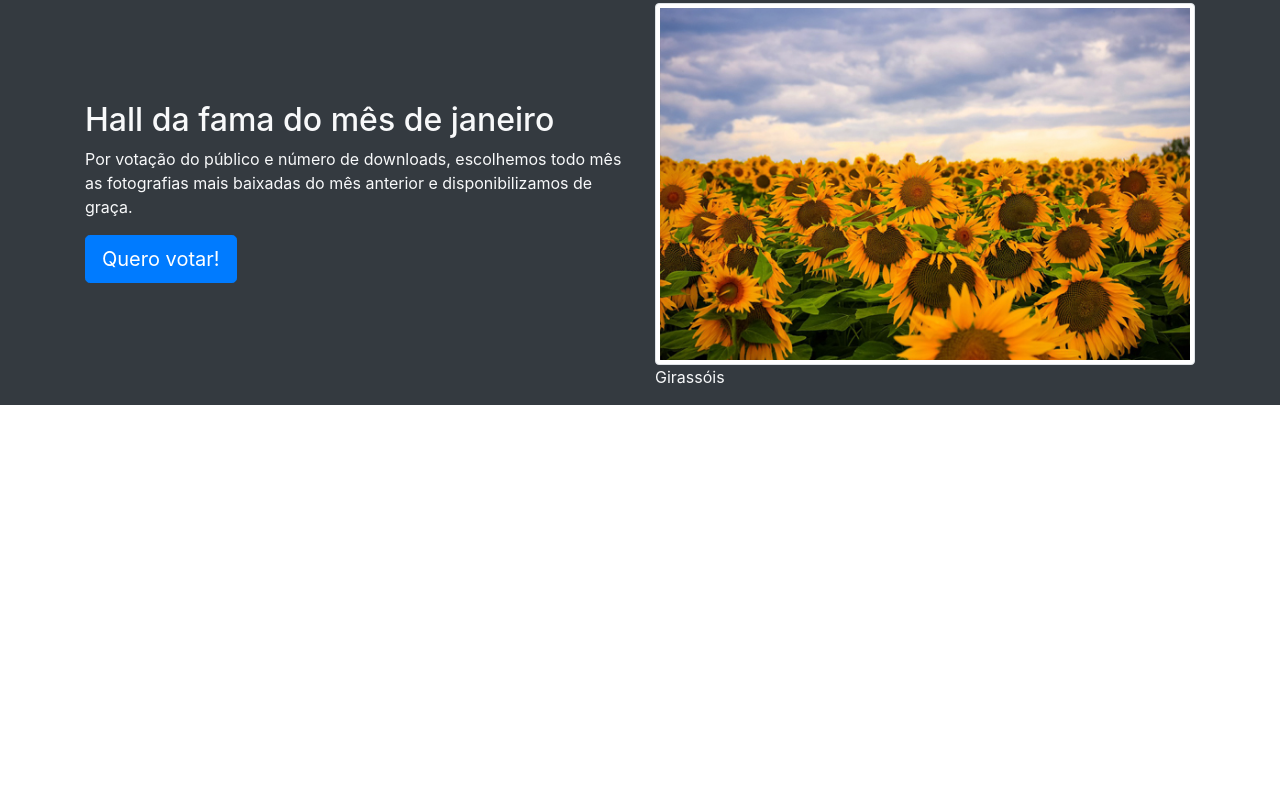
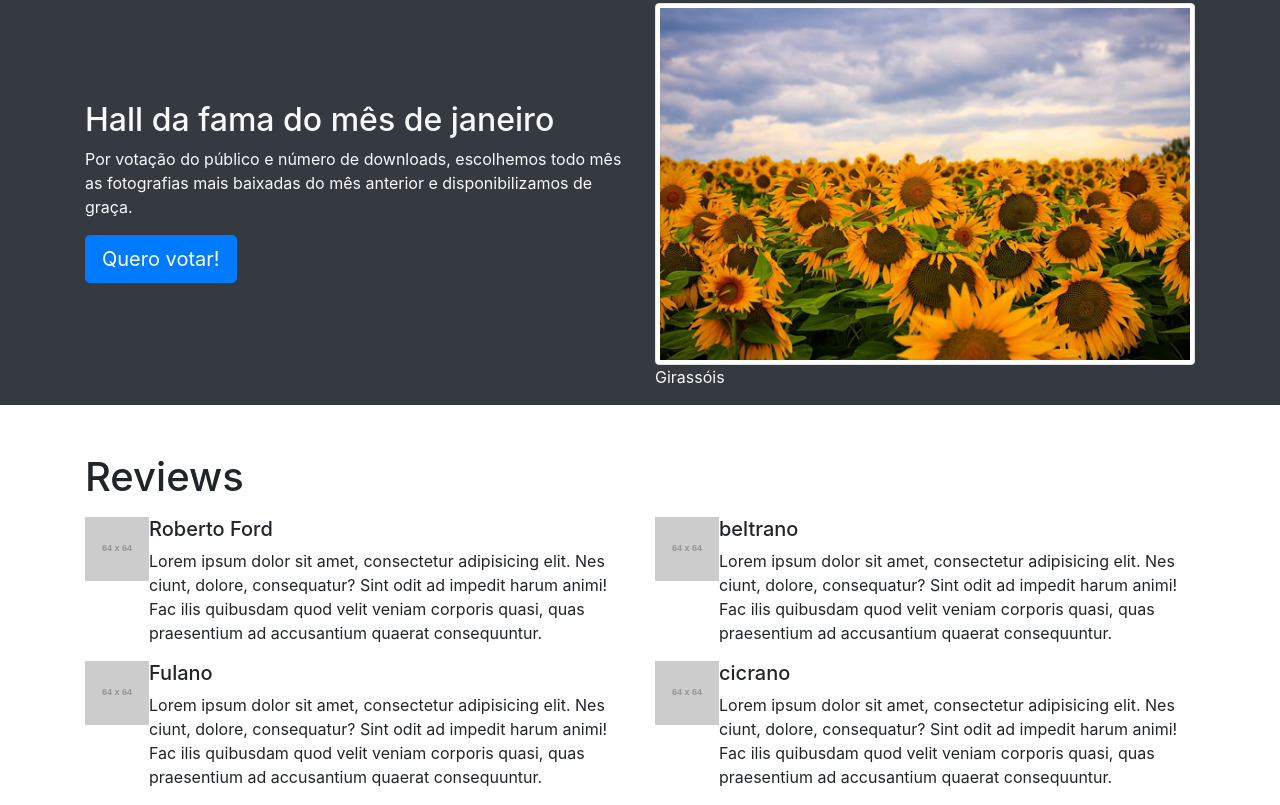
Before and after one commit to Marcos-Prr/bootstrap, a plain HTML site: page projeto-better/index.html in a window 1280 px wide. Shown: the part 907-1712 px from the top of the page. Before the commit the page ends 1312 px from the top, so only its background shows below. Drawn offline with Linux system fonts and the light colour scheme; placeholder pictures from the web are drawn by us.

Commit message:
implement the section reviews

```diff
--- a/projeto-better/index.html
+++ b/projeto-better/index.html
@@ -144,6 +144,63 @@
             </section>
 
 
+            <section class="reviews">
+                <div class="container pt-5">
+                    <h1 class="mb-3">Reviews</h1>
+                    <div class="row">
+                        <div class="media col-md-6">
+                            <img src="https://dummyimage.com/64x64/000000/fff" alt="Roberto Ford">
+                            <div class="media-body">
+
+                                <h2 class="h5">Roberto Ford</h2>
+
+                                <p>Lorem	ipsum	dolor	sit	amet,	consectetur	adipisicing	elit.	Nes
+                                ciunt,	dolore,	consequatur?	Sint	odit	ad	impedit	harum	animi!	Fac
+                                ilis	quibusdam	quod	velit	veniam	corporis	quasi,	quas	praesentium
+                                ad	accusantium	quaerat	consequuntur.</p>
+                            </div>
+                        </div>
+                        <div class="media col-md-6">
+                            <img src="https://dummyimage.com/64x64/000000/fff" alt="Roberto Ford">
+                            <div class="media-body">
+
+                                <h2 class="h5">beltrano</h2>
+
+                                <p>Lorem	ipsum	dolor	sit	amet,	consectetur	adipisicing	elit.	Nes
+                                ciunt,	dolore,	consequatur?	Sint	odit	ad	impedit	harum	animi!	Fac
+                                ilis	quibusdam	quod	velit	veniam	corporis	quasi,	quas	praesentium
+                                ad	accusantium	quaerat	consequuntur.</p>
+                            </div>
+                        </div>
+                        <div class="media col-md-6">
+                            <img src="https://dummyimage.com/64x64/000000/fff" alt="Roberto Ford">
+                            <div class="media-body">
+
+                                <h2 class="h5">Fulano</h2>
+
+                                <p>Lorem	ipsum	dolor	sit	amet,	consectetur	adipisicing	elit.	Nes
+                                ciunt,	dolore,	consequatur?	Sint	odit	ad	impedit	harum	animi!	Fac
+                                ilis	quibusdam	quod	velit	veniam	corporis	quasi,	quas	praesentium
+                                ad	accusantium	quaerat	consequuntur.</p>
+                            </div>
+                        </div>
+                        <div class="media col-md-6">
+                            <img src="https://dummyimage.com/64x64/000000/fff" alt="Roberto Ford">
+                            <div class="media-body">
+
+                                <h2 class="h5">cicrano</h2>
+
+                                <p>Lorem	ipsum	dolor	sit	amet,	consectetur	adipisicing	elit.	Nes
+                                ciunt,	dolore,	consequatur?	Sint	odit	ad	impedit	harum	animi!	Fac
+                                ilis	quibusdam	quod	velit	veniam	corporis	quasi,	quas	praesentium
+                                ad	accusantium	quaerat	consequuntur.</p>
+                            </div>
+                        </div>
+                    </div>
+                </div>
+
+            </section>
+
         </main>
             <script src="js/bootstrap.js"></script>
             <script src="js/jquery.js"></script>
```
